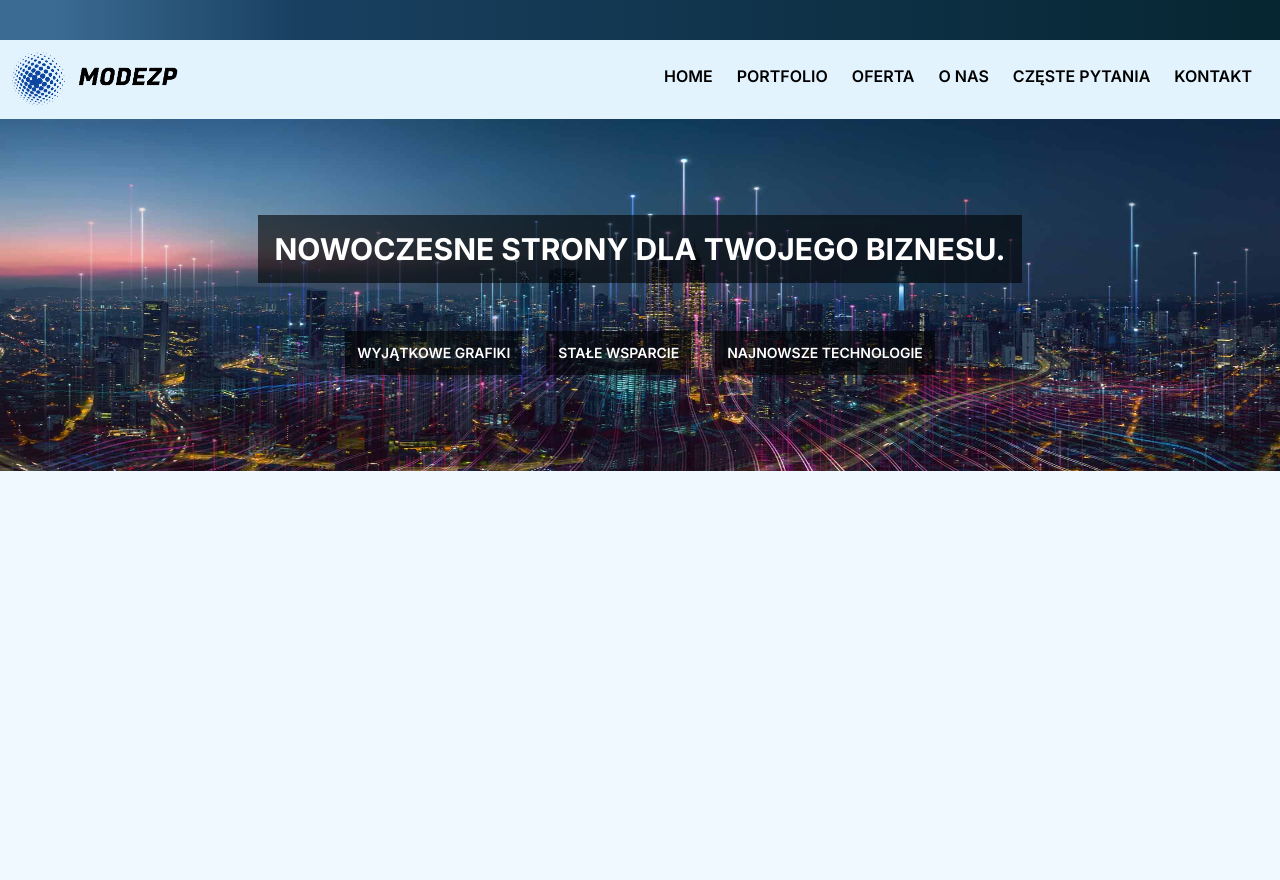
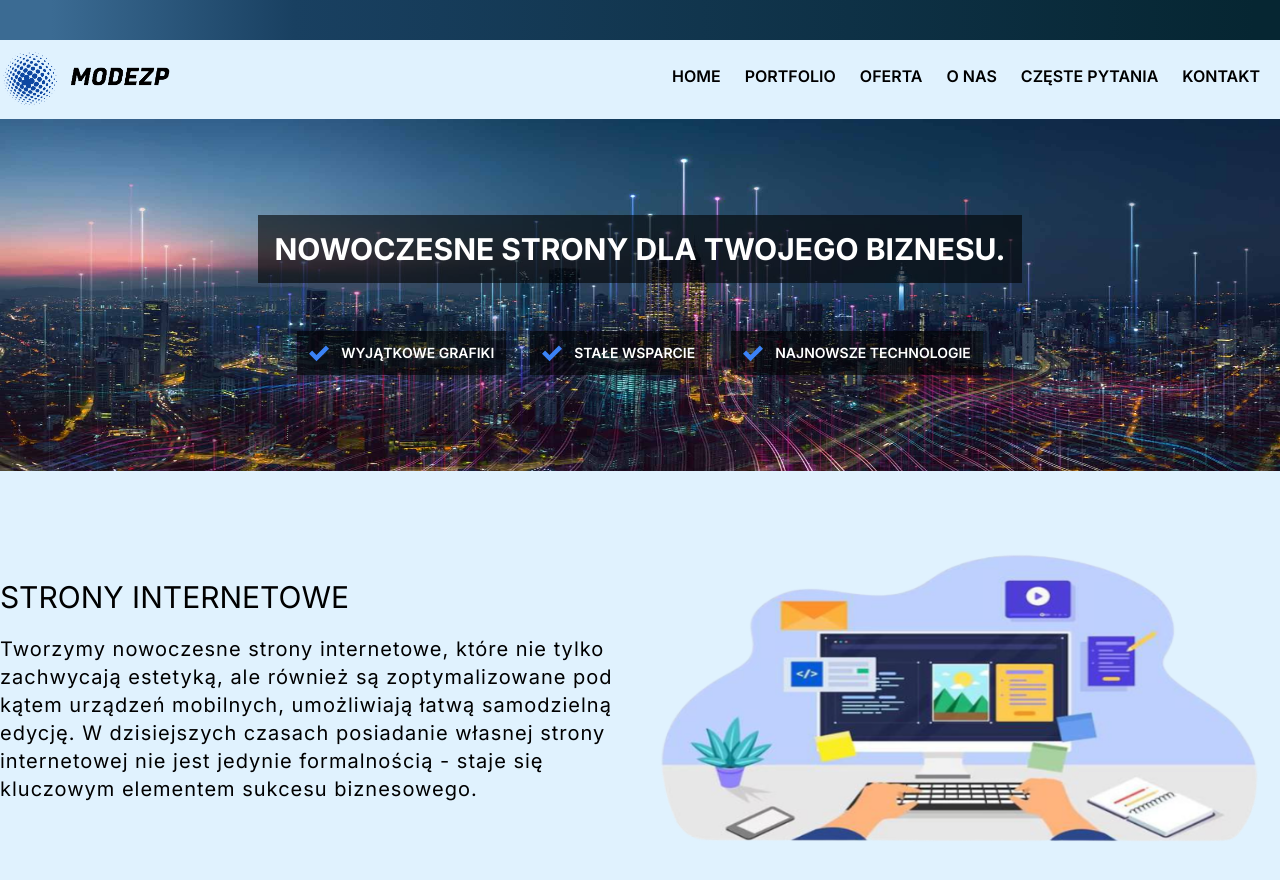
Before and after one commit to Desparion7/Modezp, a Next.js app: page / in a window 1280 px wide. Shown: the top 880 px of the page. Built offline with nearby package versions, Linux system fonts and the light colour scheme.

Commit message:
add introduction

```diff
--- a/app/layout.tsx
+++ b/app/layout.tsx
@@ -18,7 +18,7 @@ export default function RootLayout({
 }) {
 	return (
 		<html lang='pl'>
-			<body className={`${inter.className} bg-[#f0f9ff] h-[99rem]`}>
+			<body className={`${inter.className} bg-[#e0f2fe] h-[99rem]`}>
 					<Header />
 				<main className='pt-[7.45rem] -z-1'>
 					{children}
--- a/app/page.tsx
+++ b/app/page.tsx
@@ -1,43 +1,11 @@
-'use client';
-import Image from 'next/image';
-import { motion } from 'framer-motion';
+import Intro from '@/components/intro';
+import Introduction from '@/components/introduction';
 
 export default function Home() {
 	return (
-		<section>
-			<div className='relative flex flex-col gap-[3rem] justify-center items-center h-[22rem]'>
-				<Image
-					src='/image/internet.PNG'
-					width={1000}
-					height={500}
-					alt='internet'
-					className='absolute w-screen h-[100%]'
-				/>
-				<motion.h1
-					className='relative uppercase sm:text-xl text-center lg:text-3xl text-white font-bold p-4  bg-black  bg-opacity-60'
-					initial={{ x: 100, scale: 0 }}
-					animate={{ x: 0, scale: 1 }}
-					transition={{ delay: 0.5 }}
-				>
-					Nowoczesne strony dla Twojego biznesu.
-				</motion.h1>
-				<motion.ul
-					className='relative flex flex-col lg:flex-row text-sm gap-3 lg:gap-6 text-white uppercase'
-					initial={{ x: 100, scale: 0 }}
-					animate={{ x: 0, scale: 1 }}
-					transition={{ delay: 0.5 }}
-				>
-					<li className=' bg-black  bg-opacity-60 p-3 font-semibold'>
-						Wyjątkowe grafiki
-					</li>
-					<li className=' bg-black  bg-opacity-60 p-3 font-semibold'>
-						Stałe wsparcie
-					</li>
-					<li className=' bg-black  bg-opacity-60 p-3 font-semibold'>
-						Najnowsze technologie
-					</li>
-				</motion.ul>
-			</div>
-		</section>
+		<>
+			<Intro />
+			<Introduction />
+		</>
 	);
 }
--- a/components/Header.tsx
+++ b/components/Header.tsx
@@ -26,7 +26,7 @@ const Header = () => {
 	return (
 		<header className='fixed flex justify-center w-[100%] bg-[#e0f2fe] bg-opacity-90 z-10'>
 			<div className='absolute w-screen h-10 gradient t-0'></div>
-			<nav className='container flex justify-between mx-2 py-2 mt-10'>
+			<nav className='container mx-auto flex justify-between  py-2 mt-10'>
 				<motion.div
 					initial={{ opacity: 0, x: -100 }}
 					animate={{ opacity: 1, x: 0 }}
--- /dev/null
+++ b/components/intro.tsx
@@ -0,0 +1,50 @@
+'use client';
+import React from 'react';
+import Image from 'next/image';
+import { motion } from 'framer-motion';
+import { ImCheckmark } from 'react-icons/im';
+
+const Intro = () => {
+	return (
+		<section>
+			<div className='relative flex flex-col gap-[3rem] justify-center items-center h-[22rem]'>
+				<Image
+					src='/image/internet.PNG'
+					width={1000}
+					height={500}
+					alt='internet'
+					className='absolute w-screen h-[100%]'
+				/>
+				<motion.h1
+					className='relative uppercase sm:text-xl text-center lg:text-3xl text-white font-bold p-4  bg-black  bg-opacity-60'
+					initial={{ scale: 0 }}
+					animate={{ scale: 1 }}
+					transition={{ ease: 'easeOut', duration: 0.5 }}
+				>
+					Nowoczesne strony dla Twojego biznesu.
+				</motion.h1>
+				<motion.ul
+					className='relative flex flex-col lg:flex-row text-sm gap-3 lg:gap-6 text-white uppercase'
+					initial={{ scale: 0 }}
+					animate={{ scale: 1 }}
+					transition={{ ease: 'easeOut', duration: 0.5 }}
+				>
+					<li className='flex justify-center items-center gap-3 bg-black  bg-opacity-60 p-3 font-semibold'>
+						<ImCheckmark className='text-blue-500 text-xl' />{' '}
+						Wyjątkowe grafiki
+					</li>
+					<li className='flex justify-center items-center gap-3 bg-black  bg-opacity-60 p-3 font-semibold'>
+						<ImCheckmark className='text-blue-500 text-xl' />
+						Stałe wsparcie
+					</li>
+					<li className='flex justify-center items-center gap-3 bg-black  bg-opacity-60 p-3 font-semibold'>
+						<ImCheckmark className='text-blue-500 text-xl' />{' '}
+						Najnowsze technologie
+					</li>
+				</motion.ul>
+			</div>
+		</section>
+	);
+};
+
+export default Intro;
--- a/components/introduction.tsx
+++ b/components/introduction.tsx
@@ -0,0 +1,42 @@
+'use client';
+import React from 'react';
+import Image from 'next/image';
+import { motion } from 'framer-motion';
+
+const Introduction = () => {
+	return (
+		<section className='container mx-auto mt-10 flex flex-col md:flex-row justify-between items-center'>
+			<motion.div
+				className='w-[100%] md:w-[50%] flex flex-col justify-between text-center sm:text-left'
+				initial={{ x: -200, opacity: 0 }}
+				animate={{ x: 0, opacity: 1 }}
+			>
+				<h2 className='text-xl sm:text-2xl md:text-3xl uppercase mb-5'>
+					Strony internetowe
+				</h2>
+				<p className='sm:text-lg md:text-xl tracking-wider mx-2 sm:mx-0'>
+					Tworzymy nowoczesne strony internetowe, które nie tylko
+					zachwycają estetyką, ale również są zoptymalizowane pod
+					kątem urządzeń mobilnych, umożliwiają łatwą samodzielną
+					edycję. W dzisiejszych czasach posiadanie własnej strony
+					internetowej nie jest jedynie formalnością - staje się
+					kluczowym elementem sukcesu biznesowego.
+				</p>
+			</motion.div>
+			<motion.div
+				className='relative w-[100%] md:w-[50%] aspect-video'
+				initial={{ x: 200, opacity: 0 }}
+				animate={{ x: 0, opacity: 1 }}
+			>
+				<Image
+					src='/image/computer.PNG'
+					fill
+					alt='computer'
+					sizes='(max-width: 768px) 100vw, (max-width: 1200px) 50vw, 33vw'
+				/>
+			</motion.div>
+		</section>
+	);
+};
+
+export default Introduction;
```
Also changed, not shown: public/image/computer.PNG (added).
